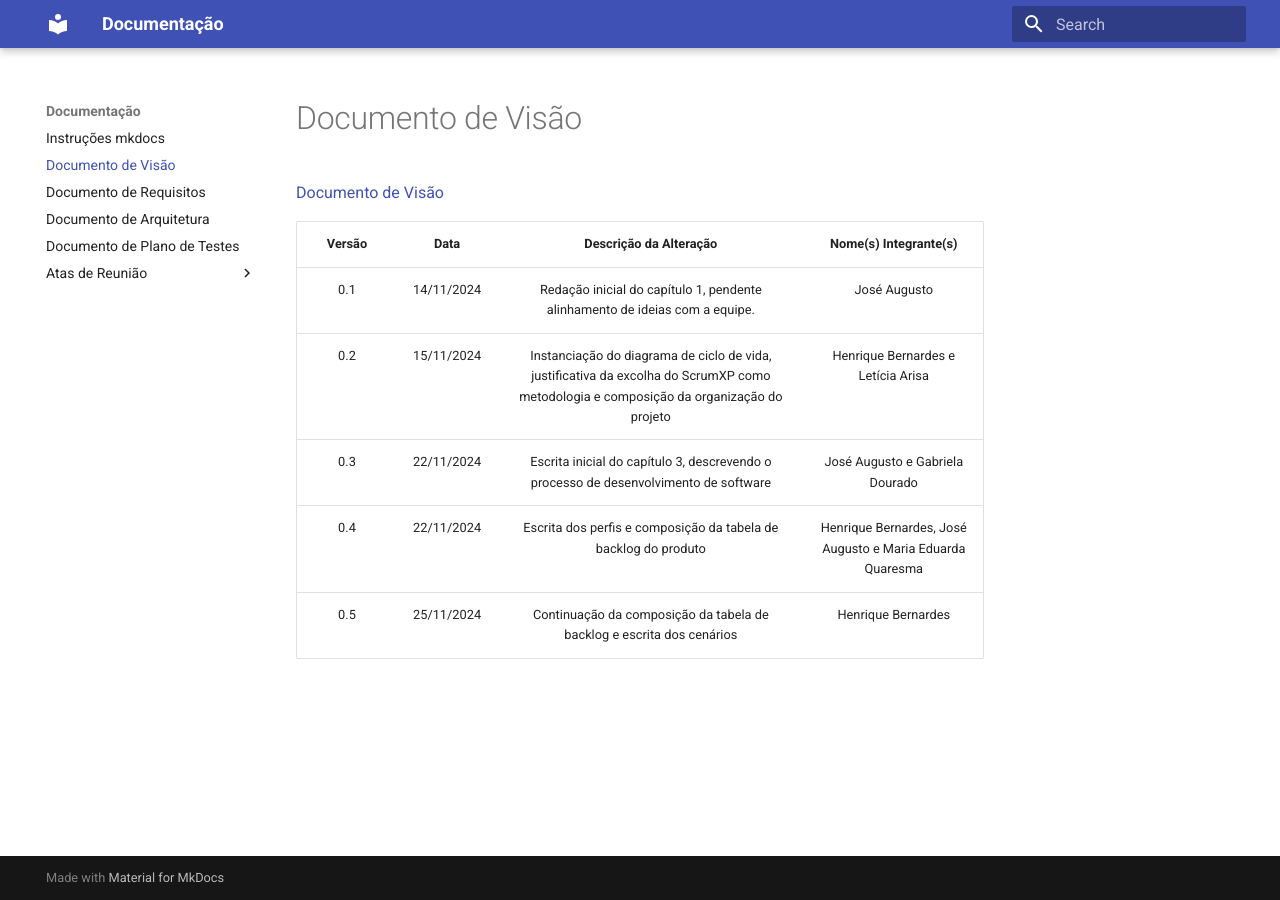
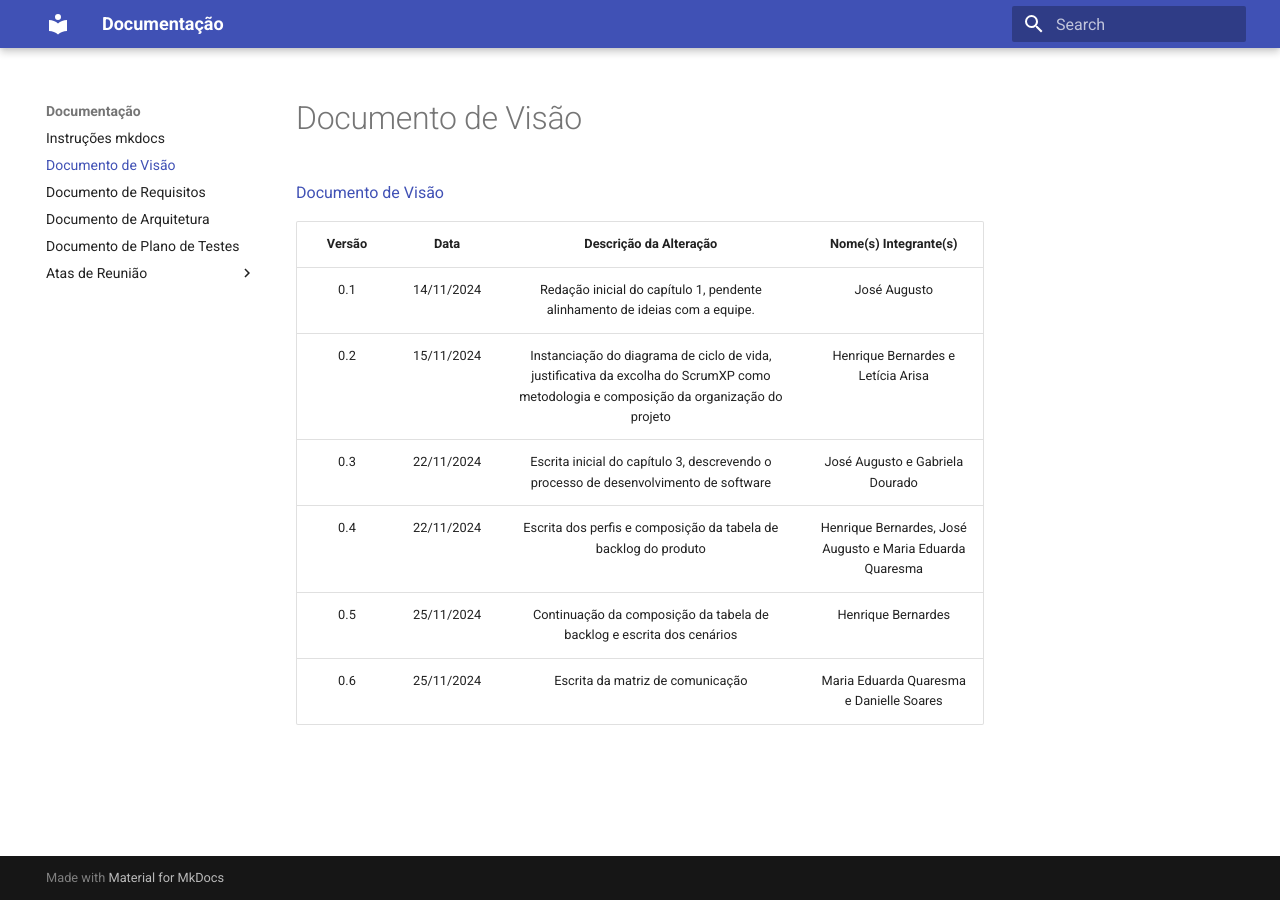
Before and after one commit to JAugustoM/Gestao-Catavento, an MkDocs documentation site: the page built from docs/documento-visao/documento-visao.md, in a window 1280 px wide. Built offline with MkDocs 1.6.1 and Material for MkDocs 9.7.7, drawn with Linux system fonts in a browser that asks for light colours.

Commit message:
[DOC] Documento de visão 0.6

```diff
--- a/docs/documento-visao/documento-visao.md
+++ b/docs/documento-visao/documento-visao.md
@@ -7,3 +7,4 @@
 | 0.3 | 22/11/2024 | Escrita inicial do capítulo 3, descrevendo o processo de desenvolvimento de software | José Augusto e Gabriela Dourado |
 | 0.4 | 22/11/2024 | Escrita dos perfis e composição da tabela de backlog do produto | Henrique Bernardes, José Augusto e Maria Eduarda Quaresma |
 | 0.5 | 25/11/2024 | Continuação da composição da tabela de backlog e escrita dos cenários | Henrique Bernardes |
+| 0.6 | 25/11/2024 | Escrita da matriz de comunicação  | Maria Eduarda Quaresma e Danielle Soares  |
```
